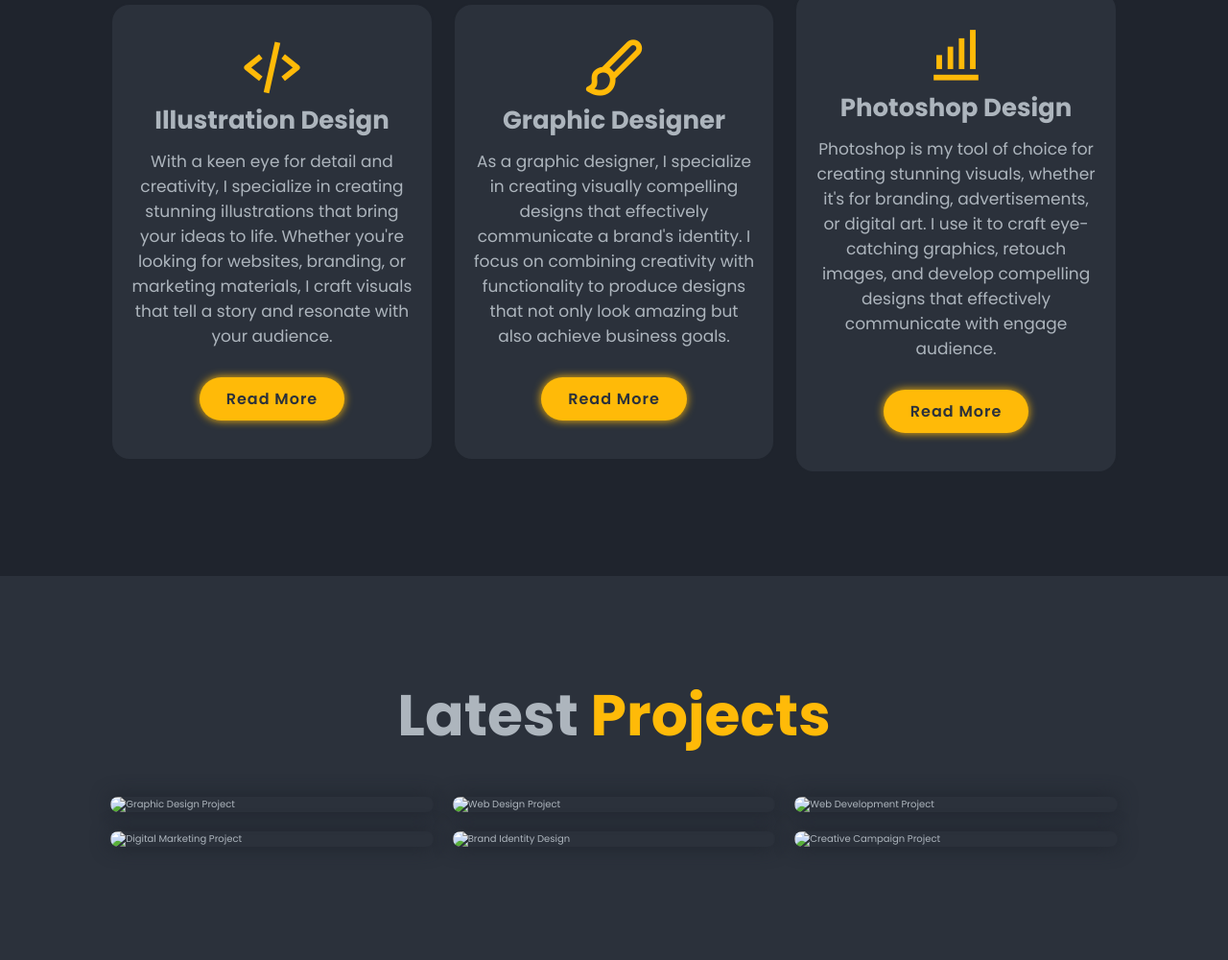
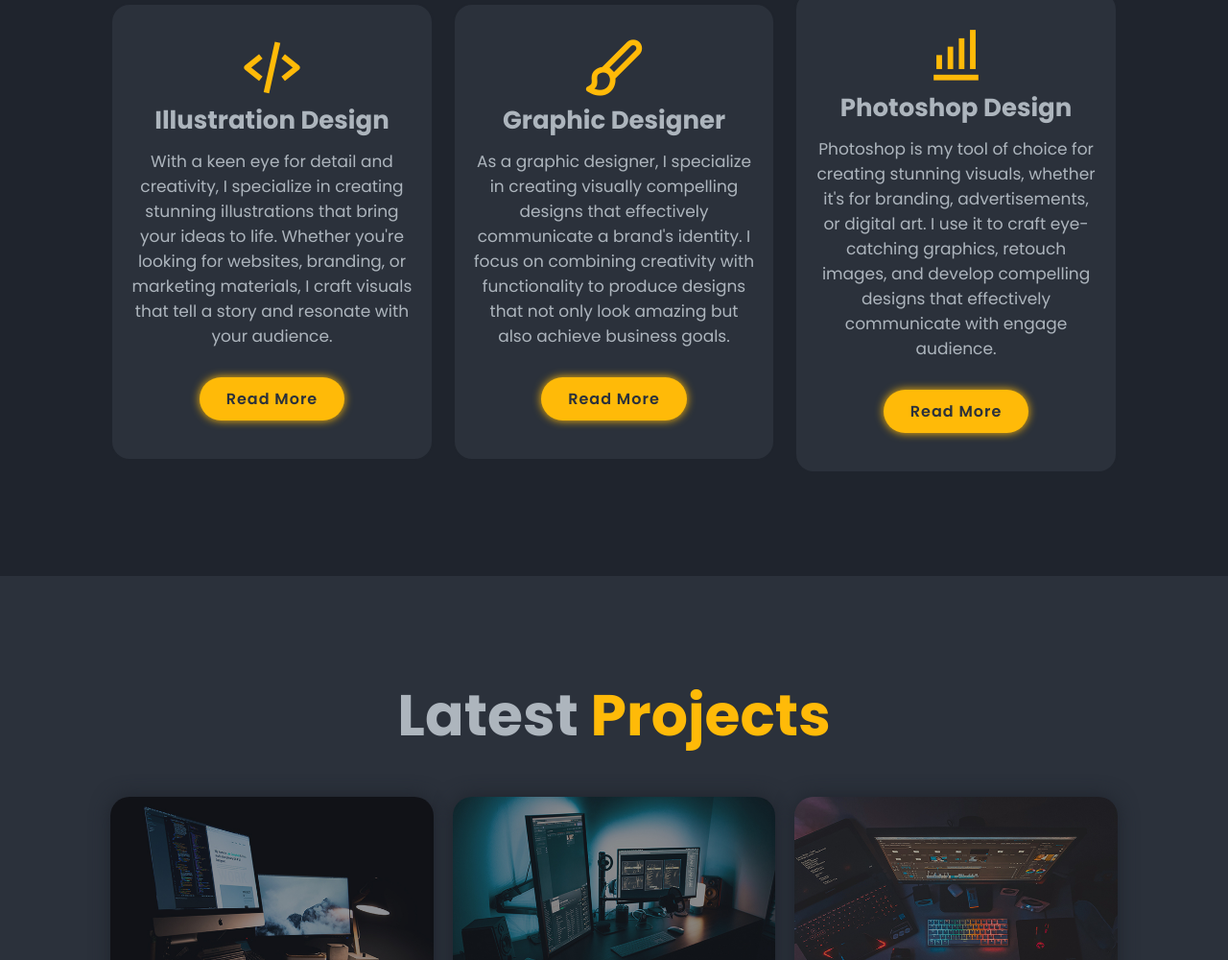
Before and after one commit to MuhammadAdnan77/Portfoilio, a plain HTML site: page index.html in a window 1280 px wide. Shown: the part 1800-2800 px from the top of the page at 96% size. Drawn offline with nearby package versions, Linux system fonts and the light colour scheme.

Commit message:
Update index.html
Signed-off-by: Safe Designer <designersafe074@gmail.com>

```diff
--- a/index.html
+++ b/index.html
@@ -72,14 +72,14 @@
     </div>
 
     <div class="home-img">
-      <img src="images/portfolio.png" alt="Home Image" class="main-img">
+      <img src="portfolio.png" alt="Home Image" class="main-img">
     </div>
   </section>
 
   <!-- About Section -->
   <section class="about" id="about">
     <div class="about-img">
-      <img src="images/portfolio.png" alt="About Image" class="main-img">
+      <img src="portfolio.png" alt="About Image" class="main-img">
     </div>
 
     <div class="about-content">
@@ -146,7 +146,7 @@
 
     <div class="portfolio-container">
       <div class="portfolio-box">
-        <img src="images/portfolio1.jpg" alt="Graphic Design Project">
+        <img src="portfolio1.jpg" alt="Graphic Design Project">
         <div class="portfolio-layer">
           <h4>Graphic Design</h4>
           <p>Creative graphic design that stands out and leaves an impact.</p>
@@ -155,7 +155,7 @@
       </div>
 
       <div class="portfolio-box">
-        <img src="images/portfolio2.jpg" alt="Web Design Project">
+        <img src="portfolio2.jpg" alt="Web Design Project">
         <div class="portfolio-layer">
           <h4>Web Design</h4>
           <p>Modern and responsive websites that deliver a great user experience.</p>
@@ -164,7 +164,7 @@
       </div>
 
       <div class="portfolio-box">
-        <img src="images/portfolio3.jpg" alt="Web Development Project">
+        <img src="portfolio3.jpg" alt="Web Development Project">
         <div class="portfolio-layer">
           <h4>Web Development</h4>
           <p>Fully functional and attractive websites for businesses and individuals.</p>
@@ -173,7 +173,7 @@
       </div>
 
       <div class="portfolio-box">
-        <img src="images/portfolio4.jpg" alt="Digital Marketing Project">
+        <img src="portfolio4.jpg" alt="Digital Marketing Project">
         <div class="portfolio-layer">
           <h4>Marketing Design</h4>
           <p>Creative assets for campaigns that attract attention and drive results.</p>
@@ -182,7 +182,7 @@
       </div>
 
       <div class="portfolio-box">
-        <img src="images/portfolio5.jpg" alt="Brand Identity Design">
+        <img src="portfolio5.jpg" alt="Brand Identity Design">
         <div class="portfolio-layer">
           <h4>Brand Identity</h4>
           <p>Memorable and unique branding for startups and enterprises.</p>
@@ -191,7 +191,7 @@
       </div>
 
       <div class="portfolio-box">
-        <img src="images/portfolio6.jpg" alt="Creative Campaign Project">
+        <img src="portfolio6.jpg" alt="Creative Campaign Project">
         <div class="portfolio-layer">
           <h4>Creative Campaign</h4>
           <p>Designs that power successful marketing and branding campaigns.</p>
```
